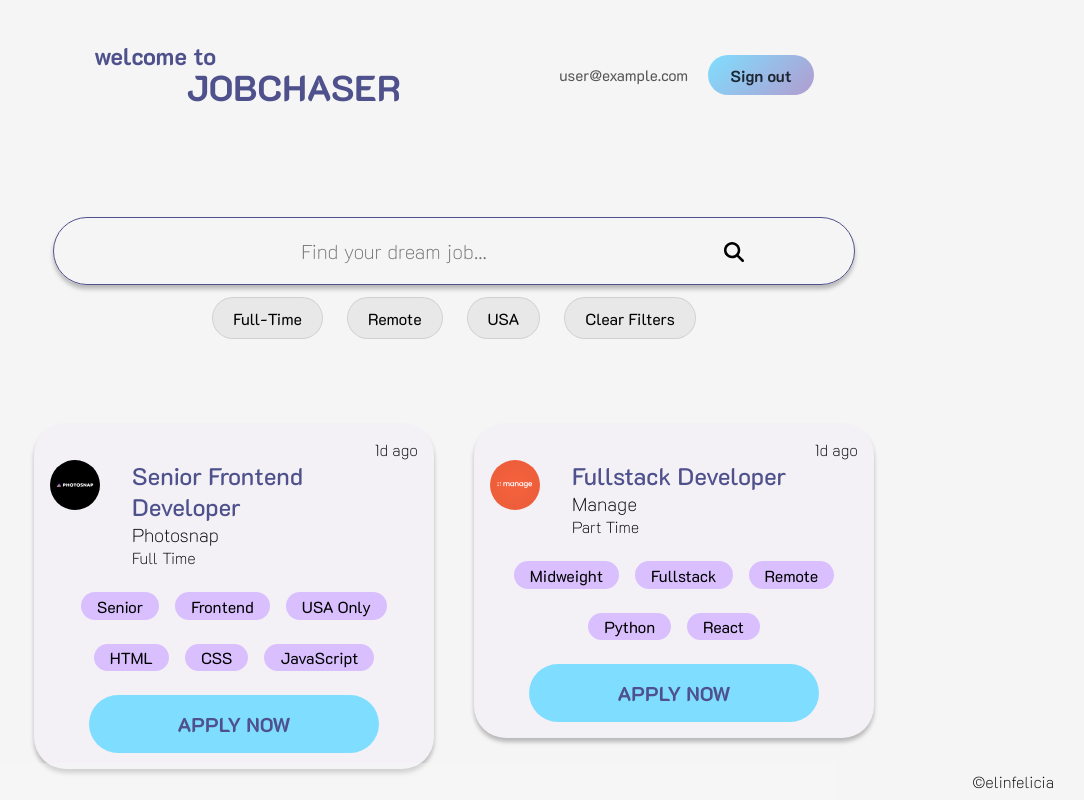
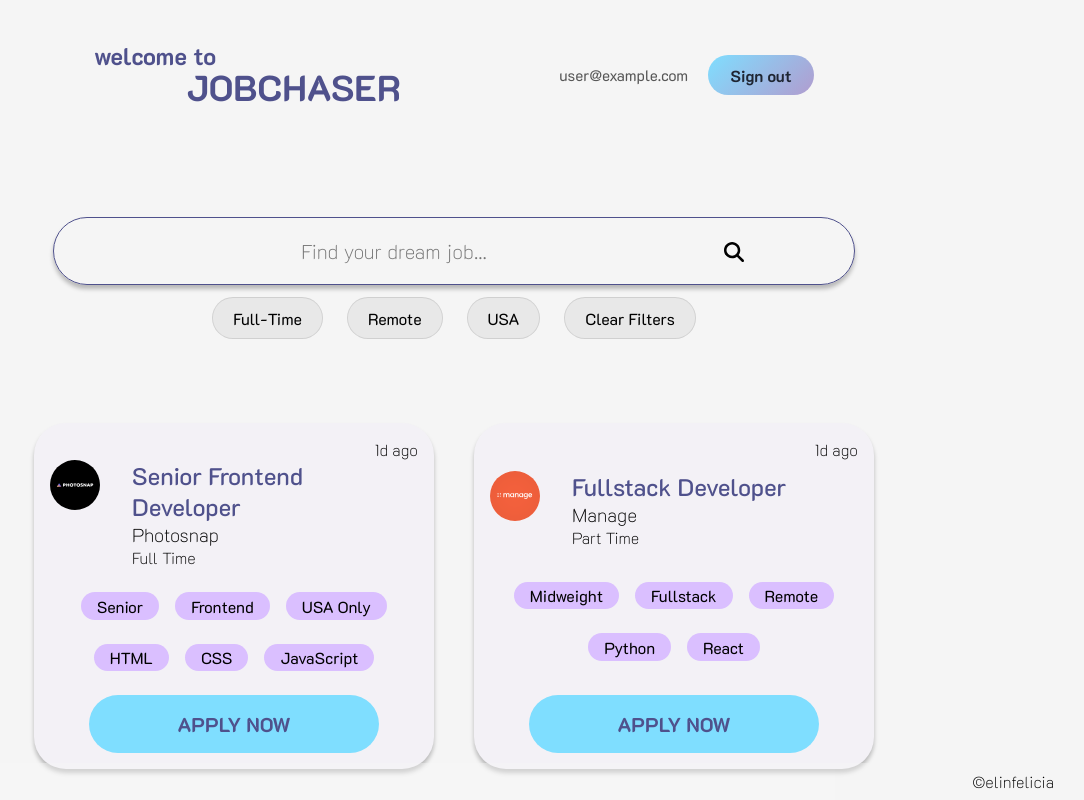
Before and after one commit to elinfelicia/jobchaser, a React (Vite) app: page /jobs in a window 1280 px wide. Shown: the top 800 px of the page, without its empty margins (186-1270 px from the left). Built offline with nearby package versions, Linux system fonts and the light colour scheme; no server answers; sample sign-in values are in the browser's storage.

Commit message:
quick fix: card alignment

```diff
--- a/src/styles/_buttons.scss
+++ b/src/styles/_buttons.scss
@@ -54,6 +54,7 @@
 
     &:hover {
         transform: translateY(-1px);
+        cursor: pointer;
     }
 }
 
--- a/src/styles/_card.scss
+++ b/src/styles/_card.scss
@@ -3,8 +3,8 @@
 // Mobile-first: Base styles (mobile)
 .card {
     display: flex;
-    flex-flow: column wrap;
-    justify-content: space-evenly;
+    flex-direction: column;
+    justify-content: space-between;
     box-shadow: 0px 4px 4px rgba(0,0,0,0.25);
     width: 100%;
     max-width: 100%;
--- a/src/styles/_main.scss
+++ b/src/styles/_main.scss
@@ -17,7 +17,7 @@ body {
 }
 
 // Mobile-first: Base styles (mobile)
-.jobs, main {
+main {
     width: 100%;
     max-width: 100%;
     display: flex;
@@ -29,6 +29,17 @@ body {
     padding-bottom: 3rem;
     box-sizing: border-box;
     overflow-x: hidden;
+}
+
+.jobs {
+    width: 100%;
+    max-width: 100%;
+    display: grid;
+    grid-template-columns: 1fr;
+    gap: 1.5rem;
+    padding: 0;
+    box-sizing: border-box;
+    align-items: stretch;
 }
 
 .error-msg {
@@ -100,9 +111,13 @@ body {
 
 // Tablet and up (768px+)
 @include tablet {
-    .jobs, main {
+    main {
         gap: 2rem;
         padding: 2rem;
+    }
+
+    .jobs {
+        gap: 2rem;
     }
 
     .error-msg {
--- a/src/styles/index.css
+++ b/src/styles/index.css
@@ -65,7 +65,7 @@ body {
           justify-content: space-between;
 }
 
-.jobs, main {
+main {
   width: 100%;
   max-width: 100%;
   display: -webkit-box;
@@ -87,6 +87,20 @@ body {
   -webkit-box-sizing: border-box;
           box-sizing: border-box;
   overflow-x: hidden;
+}
+
+.jobs {
+  width: 100%;
+  max-width: 100%;
+  display: grid;
+  grid-template-columns: 1fr;
+  gap: 1.5rem;
+  padding: 0;
+  -webkit-box-sizing: border-box;
+          box-sizing: border-box;
+  -webkit-box-align: stretch;
+      -ms-flex-align: stretch;
+          align-items: stretch;
 }
 
 .error-msg {
@@ -187,9 +201,12 @@ body {
 }
 
 @media (min-width: 768px) {
-  .jobs, main {
+  main {
     gap: 2rem;
     padding: 2rem;
+  }
+  .jobs {
+    gap: 2rem;
   }
   .error-msg {
     font-size: 1.5rem;
@@ -510,11 +527,11 @@ a {
   display: flex;
   -webkit-box-orient: vertical;
   -webkit-box-direction: normal;
-      -ms-flex-flow: column wrap;
-          flex-flow: column wrap;
-  -webkit-box-pack: space-evenly;
-      -ms-flex-pack: space-evenly;
-          justify-content: space-evenly;
+      -ms-flex-direction: column;
+          flex-direction: column;
+  -webkit-box-pack: justify;
+      -ms-flex-pack: justify;
+          justify-content: space-between;
   -webkit-box-shadow: 0px 4px 4px rgba(0, 0, 0, 0.25);
           box-shadow: 0px 4px 4px rgba(0, 0, 0, 0.25);
   width: 100%;
@@ -715,6 +732,7 @@ a {
 .filter-btn:hover {
   -webkit-transform: translateY(-1px);
           transform: translateY(-1px);
+  cursor: pointer;
 }
 
 @media (min-width: 768px) {
@@ -1002,20 +1020,15 @@ footer p {
 }
 @media (min-width: 768px) {
   .jobs {
-    display: -webkit-box;
-    display: -ms-flexbox;
-    display: flex;
-    -webkit-box-orient: horizontal;
-    -webkit-box-direction: normal;
-        -ms-flex-flow: row wrap;
-            flex-flow: row wrap;
+    display: grid;
+    grid-template-columns: repeat(auto-fill, minmax(350px, 400px));
     -webkit-box-pack: center;
         -ms-flex-pack: center;
             justify-content: center;
-    -webkit-box-align: start;
-        -ms-flex-align: start;
-            align-items: flex-start;
     gap: 2rem;
+    -webkit-box-align: stretch;
+        -ms-flex-align: stretch;
+            align-items: stretch;
   }
 }
 @media (min-width: 1024px) {
```
Also changed, not shown: src/styles/_media.scss (+4 -4 lines), 1 other file (tests, documents, lock files or other folders).
